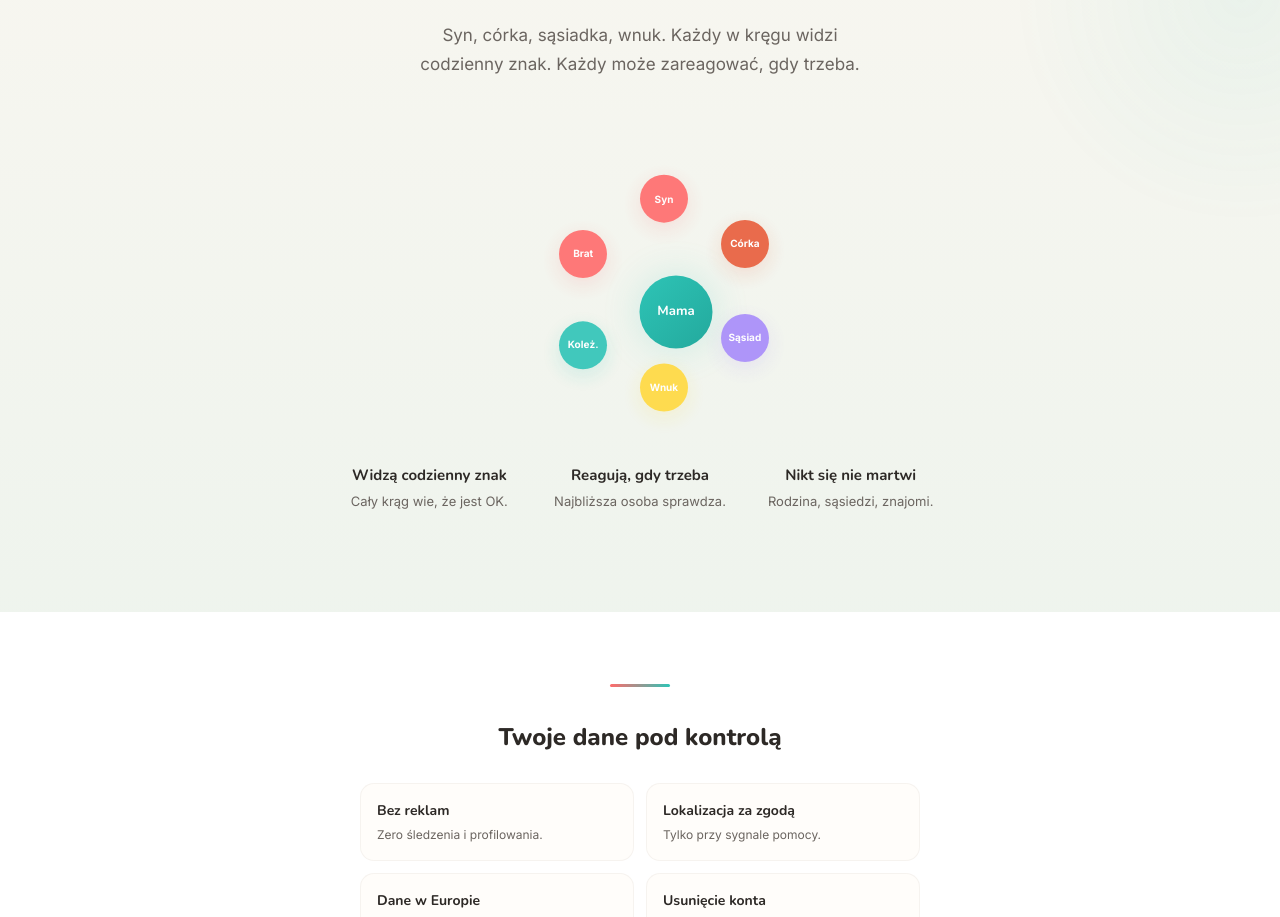
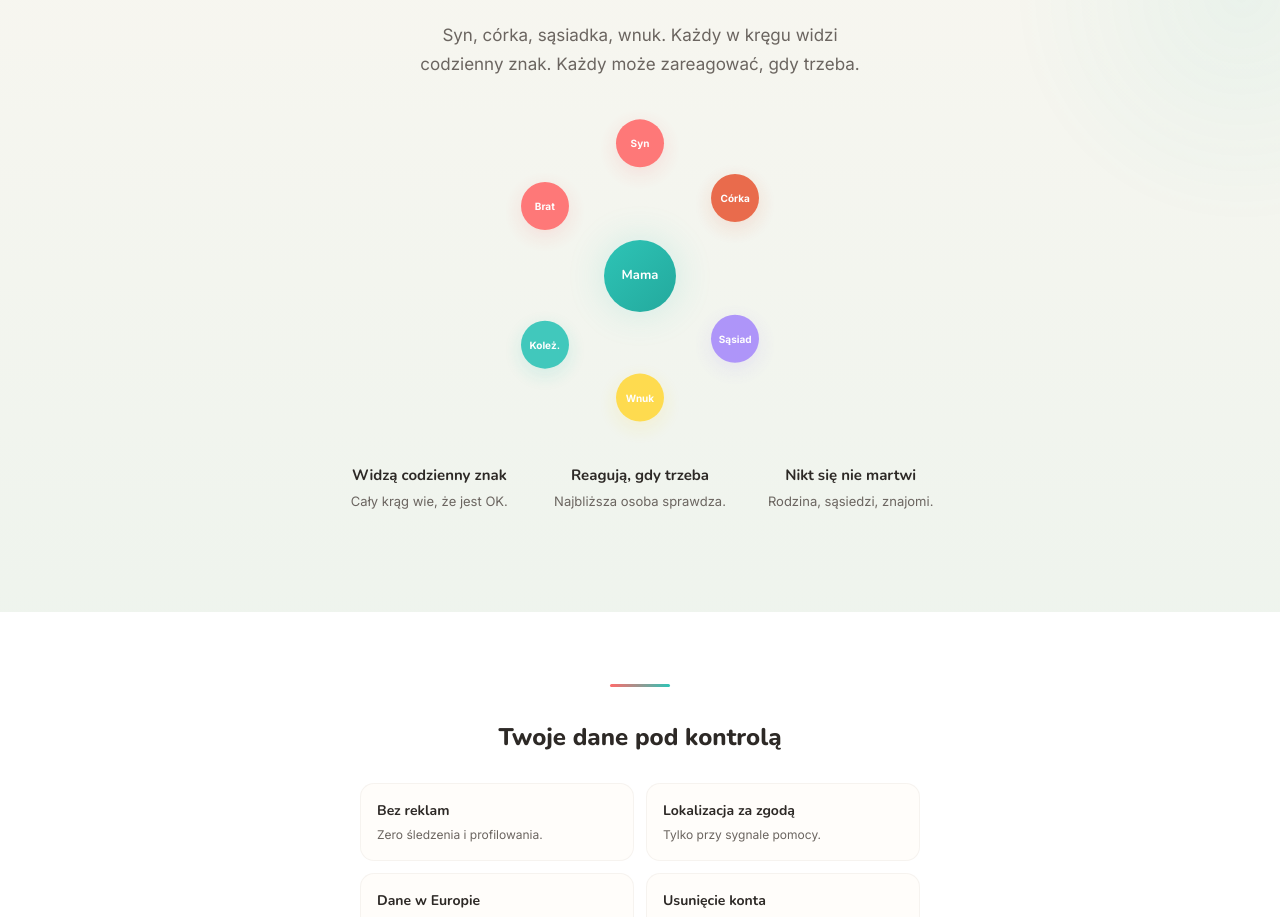
Before and after one commit to hermit85/cmok-web, a Next.js app: page / in a window 1280 px wide. Shown: the part 3191-4108 px from the top of the page. Built offline with nearby package versions, Linux system fonts and the light colour scheme.

Commit message:
Fix circle centering: float animation preserves translate, tighter mobile spacing, 1-col features

```diff
--- a/app/globals.css
+++ b/app/globals.css
@@ -54,7 +54,7 @@ body{background:#FFF8F2;color:#2D2926;overflow-x:hidden;font-family:var(--font-i
 
 /* ═══ KEYFRAMES ═══ */
 @keyframes breathe{0%,100%{transform:scale(1)}50%{transform:scale(1.05)}}
-@keyframes float{0%,100%{transform:translateY(0)}50%{transform:translateY(-10px)}}
+@keyframes float-y{0%,100%{transform:translate(-50%,-50%) translateY(0)}50%{transform:translate(-50%,-50%) translateY(-8px)}}
 @keyframes orb-drift{0%{transform:translate(0,0)}33%{transform:translate(30px,-20px)}66%{transform:translate(-20px,15px)}100%{transform:translate(0,0)}}
 @keyframes glow-pulse{0%,100%{box-shadow:0 0 30px rgba(46,196,182,0.15)}50%{box-shadow:0 0 60px rgba(46,196,182,0.3)}}
 @keyframes line-draw{from{stroke-dashoffset:100}to{stroke-dashoffset:0}}
@@ -142,18 +142,28 @@ body{background:#FFF8F2;color:#2D2926;overflow-x:hidden;font-family:var(--font-i
   .hero-title{font-size:34px !important}
   .hero-sub{font-size:15px !important}
   .section-title{font-size:28px !important}
-  .circle-section{padding-top:64px !important;padding-bottom:64px !important}
-  .circle-title{font-size:28px !important}
+  .circle-section{padding-top:48px !important;padding-bottom:48px !important}
+  .circle-title{font-size:26px !important}
   .step-number{font-size:80px !important}
   .scroll-hint-wrap{display:none}
   .reveal-left,.reveal-right{transform:translateY(40px) !important}
   .reveal-left.visible,.reveal-right.visible{transform:translateY(0) !important}
-  .circle-viz{width:260px !important;height:260px !important;transform:scale(.85)}
-  .circle-center{width:64px !important;height:64px !important}
-  .circle-member{width:42px !important;height:42px !important}
-  .circle-member span{font-size:9px !important}
+  .circle-viz{width:220px !important;height:220px !important;margin:0 auto !important}
+  .circle-center{width:56px !important;height:56px !important}
+  .circle-center span{font-size:11px !important}
+  .circle-member{width:38px !important;height:38px !important}
+  .circle-member span{font-size:8px !important}
+  .circle-wrap{margin-bottom:32px !important}
+  .circle-desc{margin-bottom:32px !important;font-size:15px !important}
+  .circle-features{gap:16px !important;flex-direction:column !important;align-items:center !important}
+  .circle-features > div{max-width:280px !important}
   .cta-final h3{font-size:24px !important}
   .problem-text{font-size:20px !important}
+  .problem-section{padding:40px 24px !important}
   .trust-grid{grid-template-columns:1fr !important}
   .testimonial-grid{grid-template-columns:1fr !important}
+  .steps-section{padding:48px 24px 60px !important}
+  .trust-section{padding:48px 24px !important}
+  .testimonial-section{padding:48px 24px !important}
+  .cta-final{padding:48px 24px !important}
 }
--- a/app/page.tsx
+++ b/app/page.tsx
@@ -78,7 +78,7 @@ export default function Home() {
       </section>
 
       {/* ═══ PROBLEM — cinematic quote ═══ */}
-      <section style={{ padding:'80px 24px',textAlign:'center',position:'relative' }}>
+      <section className="problem-section" style={{ padding:'80px 24px',textAlign:'center',position:'relative' }}>
         <div className="gradient-divider reveal" style={{ marginBottom:40 }}/>
         <p className="reveal reveal-delay-1 font-display problem-text" style={{ fontSize:24,fontWeight:700,color:'#2D2926',maxWidth:440,margin:'0 auto',lineHeight:1.45,letterSpacing:'-0.01em' }}>
           Dzwonisz raz na tydzień.<br/>A myślisz o&nbsp;niej codziennie.
@@ -89,7 +89,7 @@ export default function Home() {
       </section>
 
       {/* ═══ 3 STEPS — cinematic scroll ═══ */}
-      <section style={{ padding:'80px 24px 100px',background:'white',position:'relative',overflow:'hidden' }}>
+      <section className="steps-section" style={{ padding:'80px 24px 100px',background:'white',position:'relative',overflow:'hidden' }}>
         <div style={{ maxWidth:820,margin:'0 auto' }}>
           <p className="reveal" style={{ fontSize:12,fontWeight:700,color:'#E85D3A',textAlign:'center',letterSpacing:3,textTransform:'uppercase',marginBottom:10 }}>Jak to działa</p>
           <h2 className="reveal reveal-delay-1 section-title font-display" style={{ fontSize:36,fontWeight:800,textAlign:'center',marginBottom:72,color:'#2D2926',letterSpacing:'-0.02em' }}>Trzy kroki. Codziennie.</h2>
@@ -136,32 +136,32 @@ export default function Home() {
       <section className="circle-section" style={{ padding:'100px 24px',textAlign:'center',background:'linear-gradient(180deg,rgba(46,196,182,0.03) 0%,rgba(46,196,182,0.08) 100%)',position:'relative',overflow:'clip' }}>
         <div className="orb" style={{ width:500,height:500,background:'radial-gradient(circle,rgba(46,196,182,0.06) 0%,transparent 65%)',top:-100,right:-200,animation:'orb-drift 14s ease-in-out infinite' }}/>
         <h3 className="reveal circle-title font-display" style={{ fontSize:36,fontWeight:800,color:'#2D2926',marginBottom:14,letterSpacing:'-0.02em' }}>Stwórz swój krąg bliskich</h3>
-        <p className="reveal reveal-delay-1" style={{ fontSize:17,color:'#6B6560',maxWidth:440,margin:'0 auto 56px',lineHeight:1.75 }}>
+        <p className="reveal reveal-delay-1 circle-desc" style={{ fontSize:17,color:'#6B6560',maxWidth:440,margin:'0 auto 56px',lineHeight:1.75 }}>
           Syn, córka, sąsiadka, wnuk. Każdy w kręgu widzi codzienny znak. Każdy może zareagować, gdy trzeba.
         </p>
 
-        <div className="reveal-scale" style={{ display:'flex',justifyContent:'center',marginBottom:48 }}>
-          <div className="circle-viz" style={{ position:'relative',width:280,height:280 }}>
+        <div className="reveal-scale circle-wrap" style={{ display:'flex',justifyContent:'center',marginBottom:48 }}>
+          <div className="circle-viz" style={{ position:'relative',width:280,height:280,margin:'0 auto' }}>
             {/* Center: Mama */}
-            <div className="circle-center" style={{ position:'absolute',top:'50%',left:'50%',transform:'translate(-50%,-50%)',width:72,height:72,borderRadius:'50%',background:'linear-gradient(135deg,#2EC4B6,#23A99D)',boxShadow:'0 0 40px rgba(46,196,182,0.3)',animation:'breathe 3s ease-in-out infinite,glow-pulse 3s ease-in-out infinite',display:'flex',alignItems:'center',justifyContent:'center' }}>
+            <div className="circle-center" style={{ position:'absolute',inset:0,margin:'auto',width:72,height:72,borderRadius:'50%',background:'linear-gradient(135deg,#2EC4B6,#23A99D)',boxShadow:'0 0 40px rgba(46,196,182,0.3)',animation:'glow-pulse 3s ease-in-out infinite',display:'flex',alignItems:'center',justifyContent:'center' }}>
               <span className="font-display" style={{ color:'white',fontSize:13,fontWeight:700 }}>Mama</span>
             </div>
             {[
-              {x:0,y:-108,c:'#FF6B6B',l:'Syn',d:'0s'},
-              {x:94,y:-54,c:'#E85D3A',l:'Córka',d:'.5s'},
-              {x:94,y:54,c:'#A78BFA',l:'Sąsiad',d:'1s'},
-              {x:0,y:108,c:'#FFD93D',l:'Wnuk',d:'1.5s'},
-              {x:-94,y:54,c:'#2EC4B6',l:'Koleż.',d:'2s'},
-              {x:-94,y:-54,c:'#FF6B6B',l:'Brat',d:'2.5s'},
+              {pct:50,  py:5,  c:'#FF6B6B',l:'Syn',d:'0s'},
+              {pct:84,  py:25, c:'#E85D3A',l:'Córka',d:'.5s'},
+              {pct:84,  py:75, c:'#A78BFA',l:'Sąsiad',d:'1s'},
+              {pct:50,  py:95, c:'#FFD93D',l:'Wnuk',d:'1.5s'},
+              {pct:16,  py:75, c:'#2EC4B6',l:'Koleż.',d:'2s'},
+              {pct:16,  py:25, c:'#FF6B6B',l:'Brat',d:'2.5s'},
             ].map((m,i)=>(
-              <div key={i} className="circle-member" style={{ position:'absolute',top:`calc(50% + ${m.y * 0.86}px)`,left:`calc(50% + ${m.x * 0.86}px)`,transform:'translate(-50%,-50%)',width:48,height:48,borderRadius:'50%',background:m.c,opacity:.9,display:'flex',alignItems:'center',justifyContent:'center',animation:`float 4s ease-in-out infinite ${m.d}`,boxShadow:`0 6px 20px ${m.c}30`,transition:'transform .3s ease' }}>
+              <div key={i} className="circle-member" style={{ position:'absolute',top:`${m.py}%`,left:`${m.pct}%`,transform:'translate(-50%,-50%)',width:48,height:48,borderRadius:'50%',background:m.c,opacity:.9,display:'flex',alignItems:'center',justifyContent:'center',animation:`float-y 4s ease-in-out infinite ${m.d}`,boxShadow:`0 6px 20px ${m.c}30` }}>
                 <span style={{ color:'white',fontSize:10,fontWeight:700 }}>{m.l}</span>
               </div>
             ))}
           </div>
         </div>
 
-        <div className="reveal reveal-delay-2" style={{ display:'flex',justifyContent:'center',gap:32,flexWrap:'wrap',maxWidth:600,margin:'0 auto' }}>
+        <div className="reveal reveal-delay-2 circle-features" style={{ display:'flex',justifyContent:'center',gap:32,flexWrap:'wrap',maxWidth:600,margin:'0 auto' }}>
           {[
             {t:'Widzą codzienny znak',d:'Cały krąg wie, że jest OK.'},
             {t:'Reagują, gdy trzeba',d:'Najbliższa osoba sprawdza.'},
@@ -176,7 +176,7 @@ export default function Home() {
       </section>
 
       {/* ═══ TRUST ═══ */}
-      <section style={{ padding:'72px 24px',background:'white' }}>
+      <section className="trust-section" style={{ padding:'72px 24px',background:'white' }}>
         <div style={{ maxWidth:560,margin:'0 auto' }}>
           <div className="gradient-divider reveal" style={{ marginBottom:32 }}/>
           <h3 className="reveal reveal-delay-1 font-display" style={{ fontSize:24,fontWeight:800,textAlign:'center',marginBottom:28,color:'#2D2926' }}>Twoje dane pod kontrolą</h3>
@@ -197,7 +197,7 @@ export default function Home() {
       </section>
 
       {/* ═══ TESTIMONIALS ═══ */}
-      <section style={{ padding:'72px 24px',position:'relative' }}>
+      <section className="testimonial-section" style={{ padding:'72px 24px',position:'relative' }}>
         <div className="orb" style={{ width:400,height:400,background:'radial-gradient(circle,rgba(255,107,107,0.04) 0%,transparent 65%)',bottom:-100,left:-150,animation:'orb-drift 18s ease-in-out infinite' }}/>
         <div className="testimonial-grid" style={{ maxWidth:720,margin:'0 auto',display:'grid',gridTemplateColumns:'repeat(auto-fit,minmax(200px,1fr))',gap:14 }}>
           {[
```
